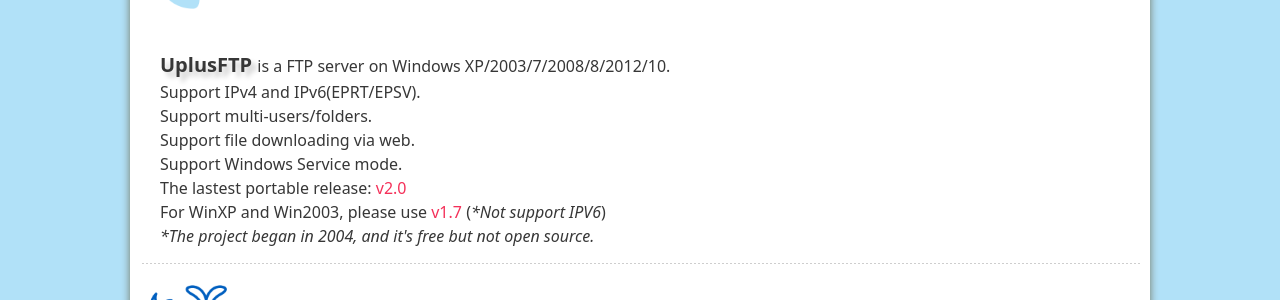
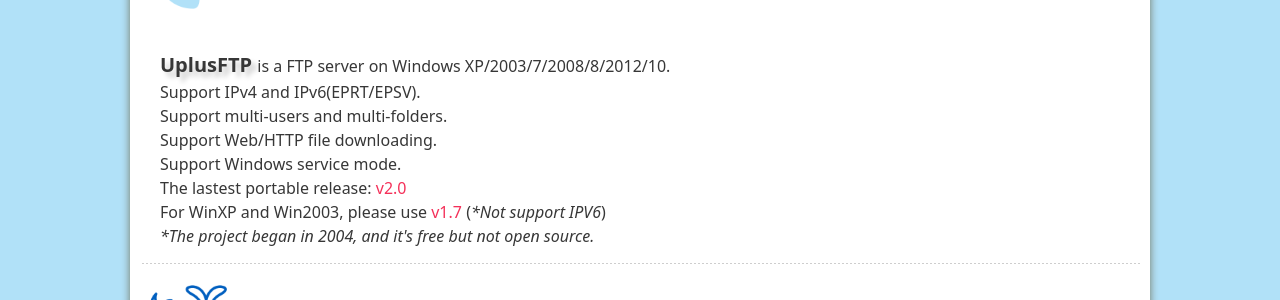
Before and after one commit to uplusware/uplusware.github.io, a Jekyll site: the page index.html, which Jekyll copies as it is, in a window 1280 px wide. Shown: the part 882-1182 px from the top of the page. Built offline with Jekyll 4.4.1, drawn with Linux system fonts in a browser that asks for light colours.

Commit message:
Update index.html

```diff
--- a/index.html
+++ b/index.html
@@ -56,9 +56,9 @@
 		<ul>
 			<li><span style="text-shadow: 5px 5px 5px #cccccc; font-size: 125%"><strong>UplusFTP</strong> </span> is a FTP server on Windows XP/2003/7/2008/8/2012/10.</li>
 			<li>Support IPv4 and IPv6(EPRT/EPSV).</li>
-            		<li>Support multi-users/folders.</li>
-			<li>Support file downloading via web.</li>
-			<li>Support Windows Service mode.</li>
+            		<li>Support multi-users and multi-folders.</li>
+			<li>Support Web/HTTP file downloading.</li>
+			<li>Support Windows service mode.</li>
 			<li>The lastest portable release: <a href="/projects/uplusftp/UplusFTPServer-2.0.zip">v2.0</a></li>
 			<li>For WinXP and Win2003, please use <a href="https://github.com/uplusware/uplusware.github.io/blob/master/projects/uplusftp/UplusFTPServer-1.7.3.3.zip">v1.7</a> (<i>*Not support IPV6</i>)</li>
 			<li><i>*The project began in 2004, and it's free but not open source.</i></li>
```
